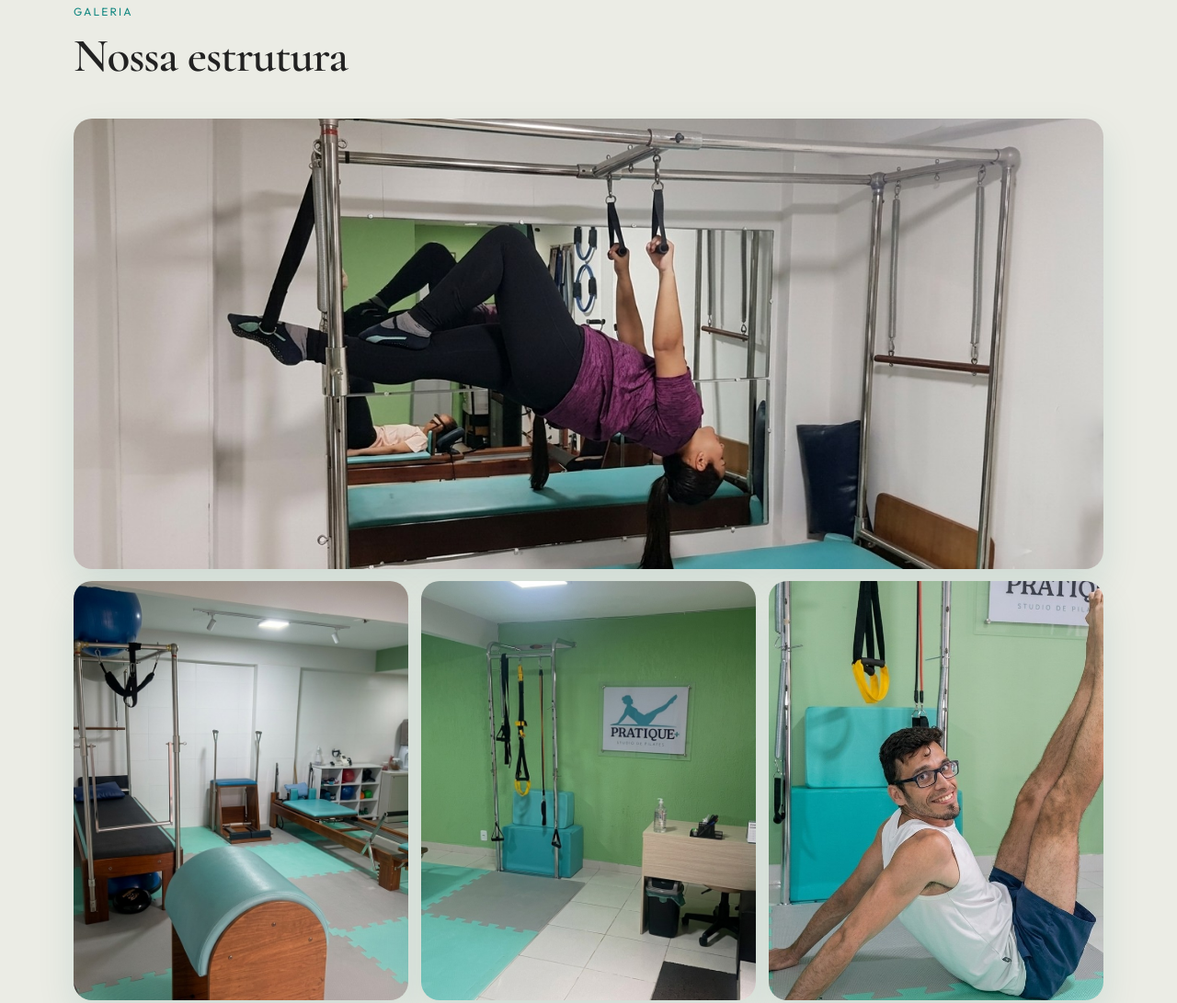
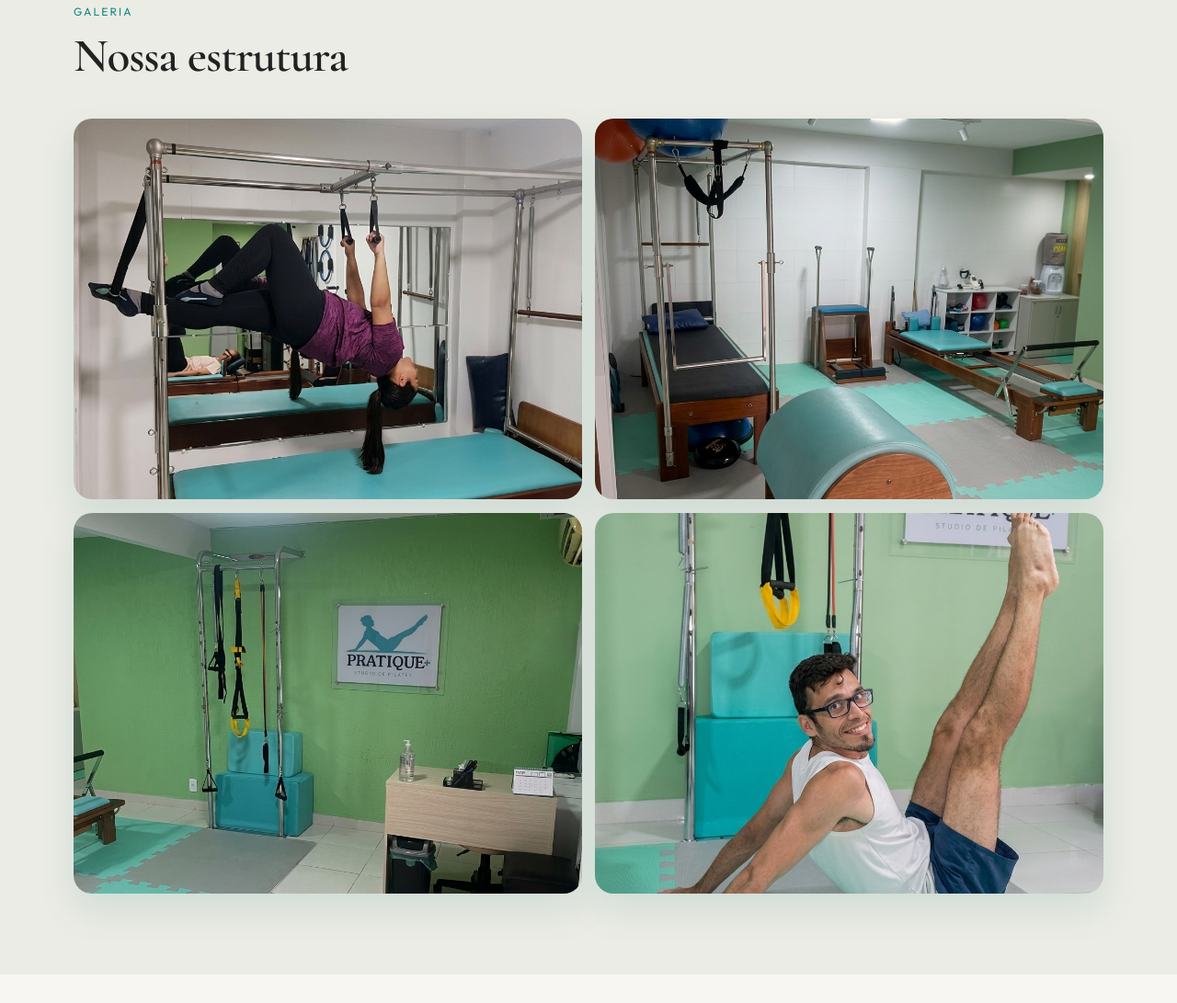
Before and after one commit to kauanbg-dev/adm-pilates, a website: page index.html in a window 1280 px wide. Shown: the part 2935-4026 px from the top of the page at 92% size. Drawn offline with nearby package versions, Linux system fonts and the light colour scheme.

Commit message:
Deixa a galeria em grade de quatro fotos alinhadas.
A foto em destaque e as três de baixo passam a ocupar o mesmo grid, no desktop e no celular.

Co-authored-by: Kauan Borges <kauanbg.dev@gmail.com>

```diff
--- a/css/styles.css
+++ b/css/styles.css
@@ -424,6 +424,7 @@ a {
 
 .section {
   padding: 5.5rem 0;
+  scroll-margin-top: 5.75rem;
 }
 
 .section-head {
@@ -557,8 +558,8 @@ body:not(.admin-body) .person:hover {
 
 .gallery-grid {
   display: grid;
-  grid-template-columns: repeat(3, minmax(0, 1fr));
-  gap: 0.85rem;
+  grid-template-columns: 1fr 1fr;
+  gap: 0.9rem;
 }
 
 .gallery-grid .shot {
@@ -567,6 +568,7 @@ body:not(.admin-body) .person:hover {
   border-radius: var(--radius);
   box-shadow: var(--shadow);
   min-width: 0;
+  aspect-ratio: 4 / 3;
 }
 
 .gallery-grid .shot img {
@@ -581,19 +583,8 @@ body:not(.admin-body) .person:hover {
   transform: scale(1.04);
 }
 
-.shot-cadillac {
-  grid-column: 1 / -1;
-  aspect-ratio: 16 / 7;
-}
-
 .shot-cadillac img {
-  object-position: 50% 42%;
-}
-
-.shot-estudio,
-.shot-recepcao,
-.shot-aluno {
-  aspect-ratio: 4 / 5;
+  object-position: 50% 46%;
 }
 
 .shot-estudio img {
@@ -601,11 +592,11 @@ body:not(.admin-body) .person:hover {
 }
 
 .shot-recepcao img {
-  object-position: 42% 30%;
+  object-position: 42% 28%;
 }
 
 .shot-aluno img {
-  object-position: 50% 18%;
+  object-position: 50% 22%;
 }
 
 .person img {
@@ -1106,7 +1097,6 @@ textarea {
   .shot-estudio,
   .shot-recepcao,
   .shot-aluno {
-    grid-column: auto;
     aspect-ratio: 4 / 5;
   }
 
@@ -1122,6 +1112,7 @@ textarea {
 
   .section {
     padding: 2.6rem 0;
+    scroll-margin-top: 4.6rem;
   }
 
   .section-head {
--- a/index.html
+++ b/index.html
@@ -14,7 +14,7 @@
       href="https://fonts.googleapis.com/css2?family=Cormorant+Garamond:ital,wght@0,500;0,600;0,700;1,500&family=Outfit:wght@300;400;500;600;700&display=swap"
       rel="stylesheet"
     />
-    <link rel="stylesheet" href="css/styles.css?v=26" />
+    <link rel="stylesheet" href="css/styles.css?v=28" />
   </head>
   <body>
     <a class="skip-link" href="#conteudo">Pular para o conteúdo</a>
```
